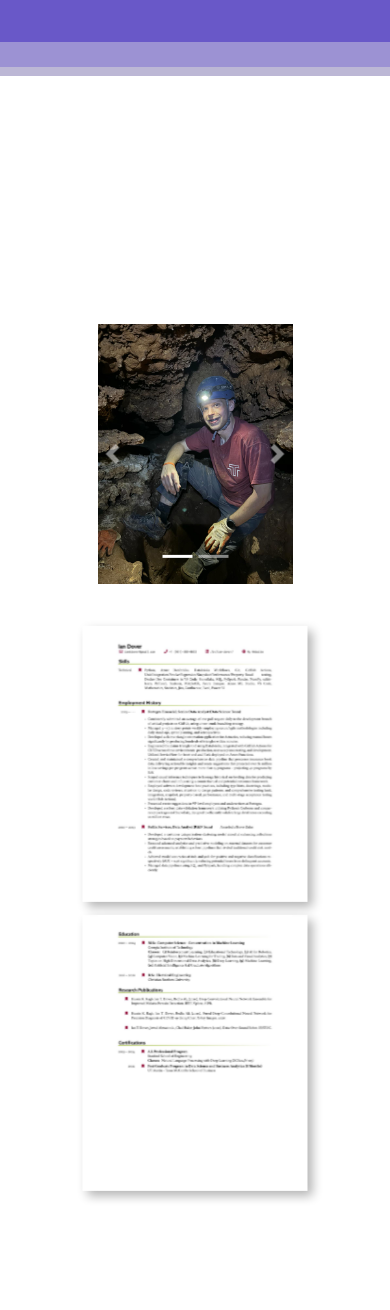
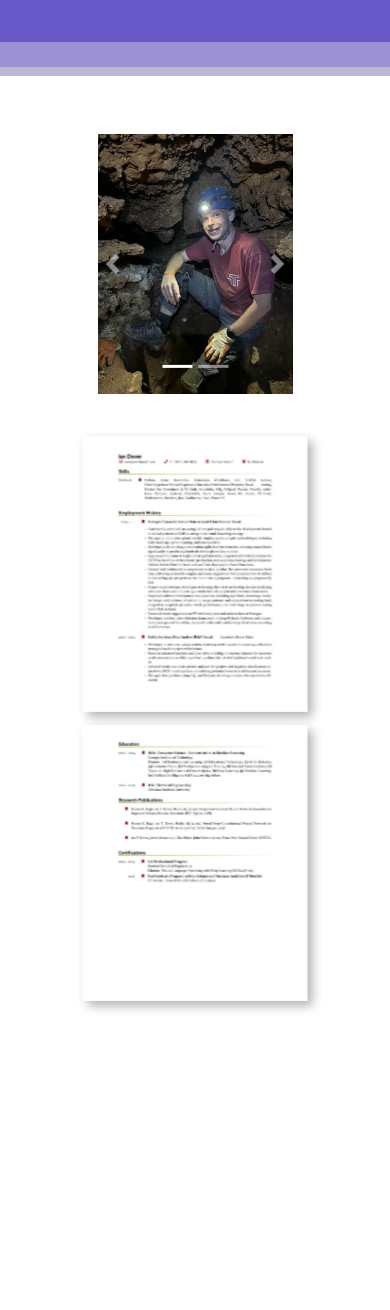
Before and after one commit to Delpen9/Ian-Dover-Personal-Website, a Flask app: page / in a window 390 px wide. Shown: the part 129-1439 px from the top of the page. Run offline with Flask 3, Linux system fonts and the light colour scheme; some libraries are stand-ins or nearby versions.

Commit message:
added better mobile responsiveness

```diff
--- a/myportfolio/static/css/bio_mobile.css
+++ b/myportfolio/static/css/bio_mobile.css
@@ -1,4 +1,4 @@
-@media (max-width: 950px) {
+@media (max-aspect-ratio: 1) {
     .container-fluid {
         width: 100%;
         padding-right: 0;
@@ -15,7 +15,7 @@
 
     .bio_content_positioning {
         position: absolute;
-        top: 35%;
+        top: 30%;
         left: 50%; /* Centers horizontally by setting left to 50% of the viewport width */
         transform: translate(-50%, -50%); /* Moves the carousel back by half its width and height */
         font-size: 4.0vw;
@@ -23,6 +23,46 @@
         align-items: center;
         justify-content: center;
         z-index: 5;
+    }
+
+    /* For wide screens */
+    @media (min-aspect-ratio: 13/20) and (max-aspect-ratio: 1) {
+        .bio_content_positioning {
+            top: 37.5%;
+            font-size: 3.5vw;
+        }
+    }
+
+    /* For somewhat wide screens */
+    @media (max-aspect-ratio: 10/20) and (max-aspect-ratio: 13/20) {
+        .bio_content_positioning {
+            top: 27.5%;
+            font-size: 4.5vw;
+        }
+    }
+
+    /* For somewhat tall screens */
+    @media (max-aspect-ratio: 7/20) and (max-aspect-ratio: 10/20) {
+        .bio_content_positioning {
+            top: 25%;
+            font-size: 4.5vw;
+        }
+    }
+
+    /* For tall screens */
+    @media (max-aspect-ratio: 4/20) and (max-aspect-ratio: 7/20) {
+        .bio_content_positioning {
+            top: 22.5%;
+            font-size: 4.5vw;
+        }
+    }
+
+    /* For exceptionally tall screens */
+    @media (max-aspect-ratio: 0) and (max-aspect-ratio: 4/20) {
+        .bio_content_positioning {
+            top: 20%;
+            font-size: 4.5vw;
+        }
     }
 
     .resume-iframe {
--- a/myportfolio/templates/bio.html
+++ b/myportfolio/templates/bio.html
@@ -41,8 +41,8 @@
 
             <!-- Resume Section -->
             <iframe src="/resume" class="col-12 col-sm-12 col-md-12 col-lg-6 resume-iframe" frameborder="0"></iframe>
-            <img src="../static/content/resume/Ian_Dover_Resume_page_1.jpg" class="col-12 col-sm-12 col-md-12 col-lg-6 resume-img" style="margin-top: 5vh;" alt="Resume Page 1">
-            <img src="../static/content/resume/Ian_Dover_Resume_page_2.jpg" class="col-12 col-sm-12 col-md-12 col-lg-6 resume-img" alt="Resume Page 2">
+            <img src="../static/content/resume/Ian_Dover_Resume_page_1.jpg" class="col-12 col-sm-12 col-md-12 col-lg-12 resume-img" style="margin-top: 5vh;" alt="Resume Page 1">
+            <img src="../static/content/resume/Ian_Dover_Resume_page_2.jpg" class="col-12 col-sm-12 col-md-12 col-lg-12 resume-img" alt="Resume Page 2">
         </div>
     </div>
 </div>
```
